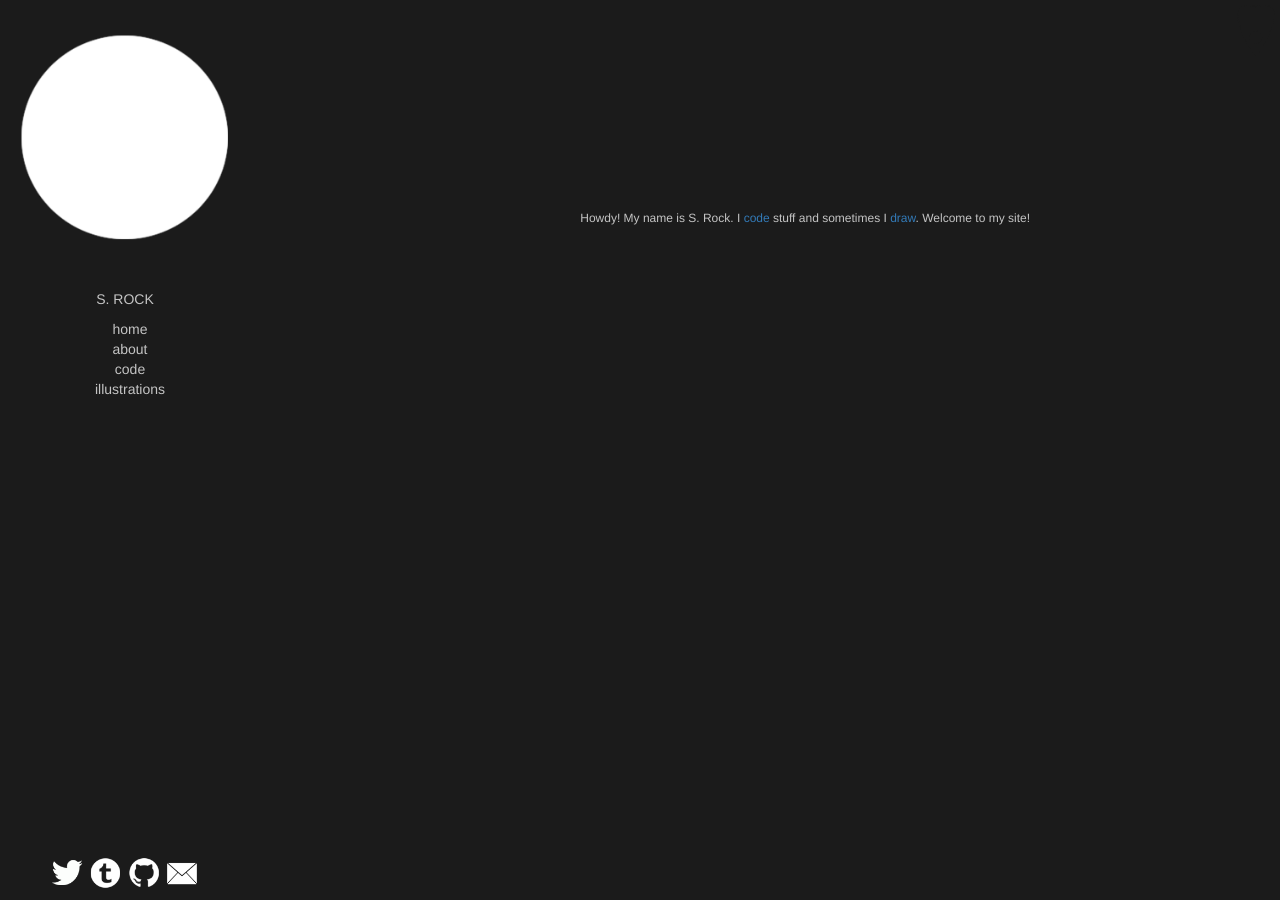
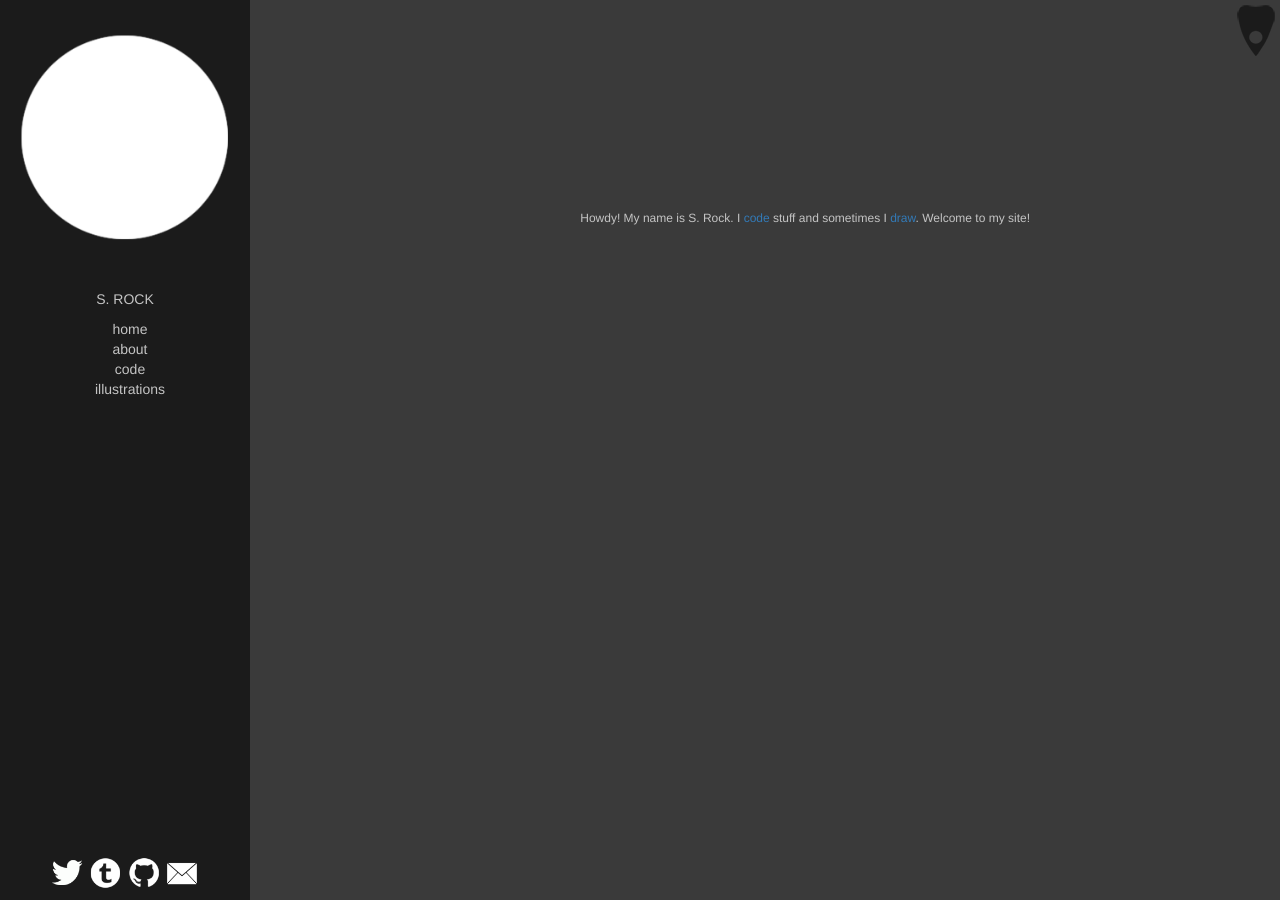
Before and after one commit to Revenir/revenir.github.io, a Jekyll site: the page built from index.html, in a window 1280 px wide. Built offline with Jekyll 4.4.1, drawn with Linux system fonts in a browser that asks for light colours.

Commit message:
Update main.css

```diff
--- a/css/main.css
+++ b/css/main.css
@@ -1,5 +1,5 @@
 html{
-    background-color:#1b1b1b;
+    background-color:#3a3a3a;
     color:#c4c4c4;
 }
 
```
